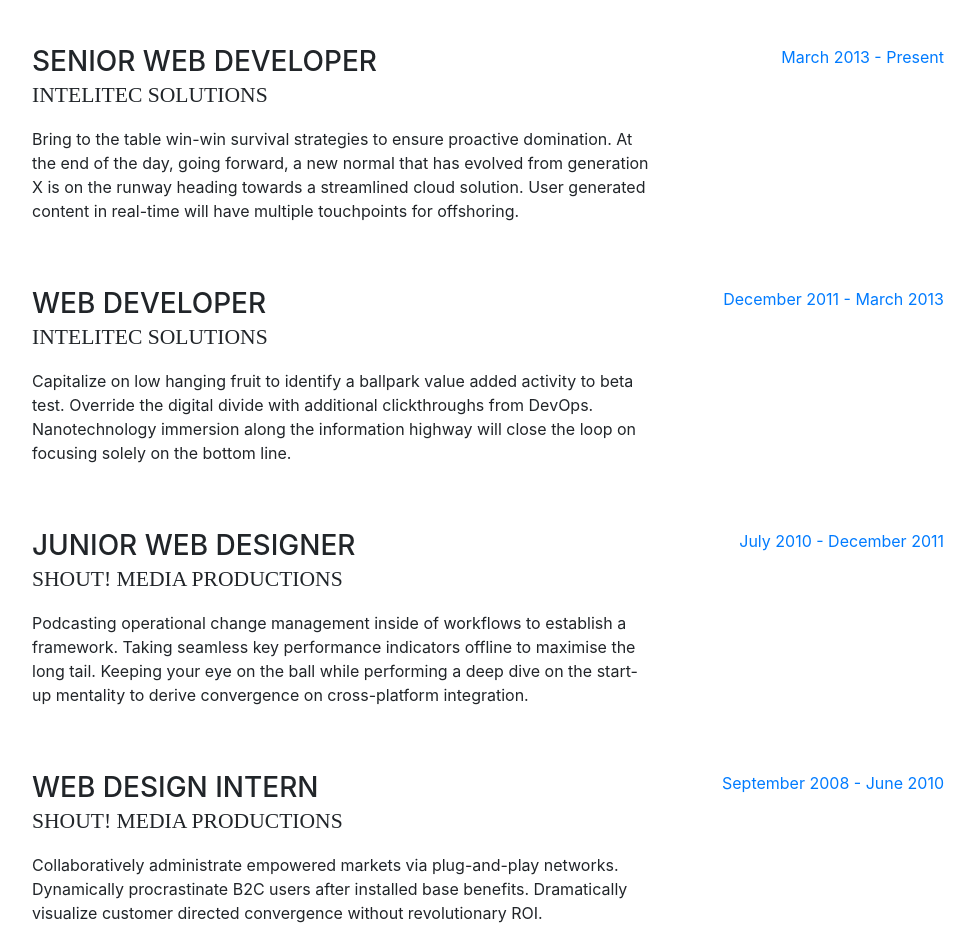
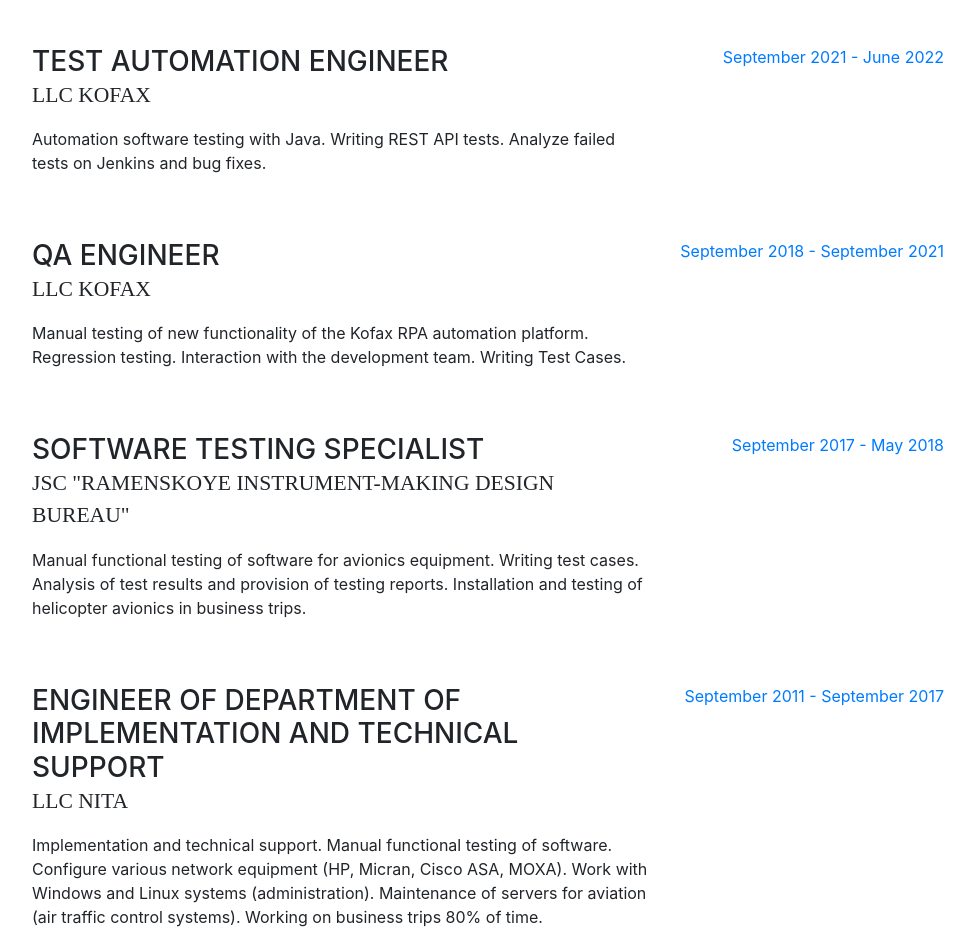
Before and after one commit to gehna/gehna.github.io, a website with bundled scripts: page index.html in a window 1280 px wide. Shown: the part 889-1837 px from the top of the page, without its empty margins (288-1263 px from the left). Built offline with nearby package versions, Linux system fonts and the light colour scheme; a web font is replaced by a local one.

Commit message:
change EXPERIENCE

```diff
--- a/index.html
+++ b/index.html
@@ -115,45 +115,45 @@
 
           <div class="resume-item d-flex flex-column flex-md-row mb-5">
             <div class="resume-content mr-auto">
-              <h3 class="mb-0">Senior Web Developer</h3>
-              <div class="subheading mb-3">Intelitec Solutions</div>
-              <p>Bring to the table win-win survival strategies to ensure proactive domination. At the end of the day, going forward, a new normal that has evolved from generation X is on the runway heading towards a streamlined cloud solution. User generated content in real-time will have multiple touchpoints for offshoring.</p>
+              <h3 class="mb-0">Test Automation Engineer</h3>
+              <div class="subheading mb-3">LLC Kofax</div>
+              <p>Automation software testing with Java. Writing REST API tests. Analyze failed tests on Jenkins and bug fixes.</p>
             </div>
             <div class="resume-date text-md-right">
-              <span class="text-primary">March 2013 - Present</span>
+              <span class="text-primary">September 2021 - June 2022</span>
             </div>
           </div>
 
           <div class="resume-item d-flex flex-column flex-md-row mb-5">
             <div class="resume-content mr-auto">
-              <h3 class="mb-0">Web Developer</h3>
-              <div class="subheading mb-3">Intelitec Solutions</div>
-              <p>Capitalize on low hanging fruit to identify a ballpark value added activity to beta test. Override the digital divide with additional clickthroughs from DevOps. Nanotechnology immersion along the information highway will close the loop on focusing solely on the bottom line.</p>
+              <h3 class="mb-0">QA Engineer</h3>
+              <div class="subheading mb-3">LLC Kofax</div>
+              <p>Manual testing of new functionality of the Kofax RPA automation platform. Regression testing. Interaction with the development team. Writing Test Cases.</p>
             </div>
             <div class="resume-date text-md-right">
-              <span class="text-primary">December 2011 - March 2013</span>
+              <span class="text-primary">September 2018 - September 2021</span>
             </div>
           </div>
 
           <div class="resume-item d-flex flex-column flex-md-row mb-5">
             <div class="resume-content mr-auto">
-              <h3 class="mb-0">Junior Web Designer</h3>
-              <div class="subheading mb-3">Shout! Media Productions</div>
-              <p>Podcasting operational change management inside of workflows to establish a framework. Taking seamless key performance indicators offline to maximise the long tail. Keeping your eye on the ball while performing a deep dive on the start-up mentality to derive convergence on cross-platform integration.</p>
+              <h3 class="mb-0">Software Testing Specialist</h3>
+              <div class="subheading mb-3">JSC "Ramenskoye Instrument-Making Design Bureau"</div>
+              <p>Manual functional testing of software for avionics equipment. Writing test cases. Analysis of test results and provision of testing reports. Installation and testing of helicopter avionics in business trips.</p>
             </div>
             <div class="resume-date text-md-right">
-              <span class="text-primary">July 2010 - December 2011</span>
+              <span class="text-primary">September 2017 - May 2018</span>
             </div>
           </div>
 
           <div class="resume-item d-flex flex-column flex-md-row">
             <div class="resume-content mr-auto">
-              <h3 class="mb-0">Web Design Intern</h3>
-              <div class="subheading mb-3">Shout! Media Productions</div>
-              <p>Collaboratively administrate empowered markets via plug-and-play networks. Dynamically procrastinate B2C users after installed base benefits. Dramatically visualize customer directed convergence without revolutionary ROI.</p>
+              <h3 class="mb-0">Engineer of Department of implementation and technical support</h3>
+              <div class="subheading mb-3">LLC NITA</div>
+              <p>Implementation and technical support. Manual functional testing of software. Configure various network equipment (HP, Micran, Cisco ASA, MOXA). Work with Windows and Linux systems (administration). Maintenance of servers for aviation (air traffic control systems). Working on business trips 80% of time.</p>
             </div>
             <div class="resume-date text-md-right">
-              <span class="text-primary">September 2008 - June 2010</span>
+              <span class="text-primary">September 2011 - September 2017</span>
             </div>
           </div>
 
```
